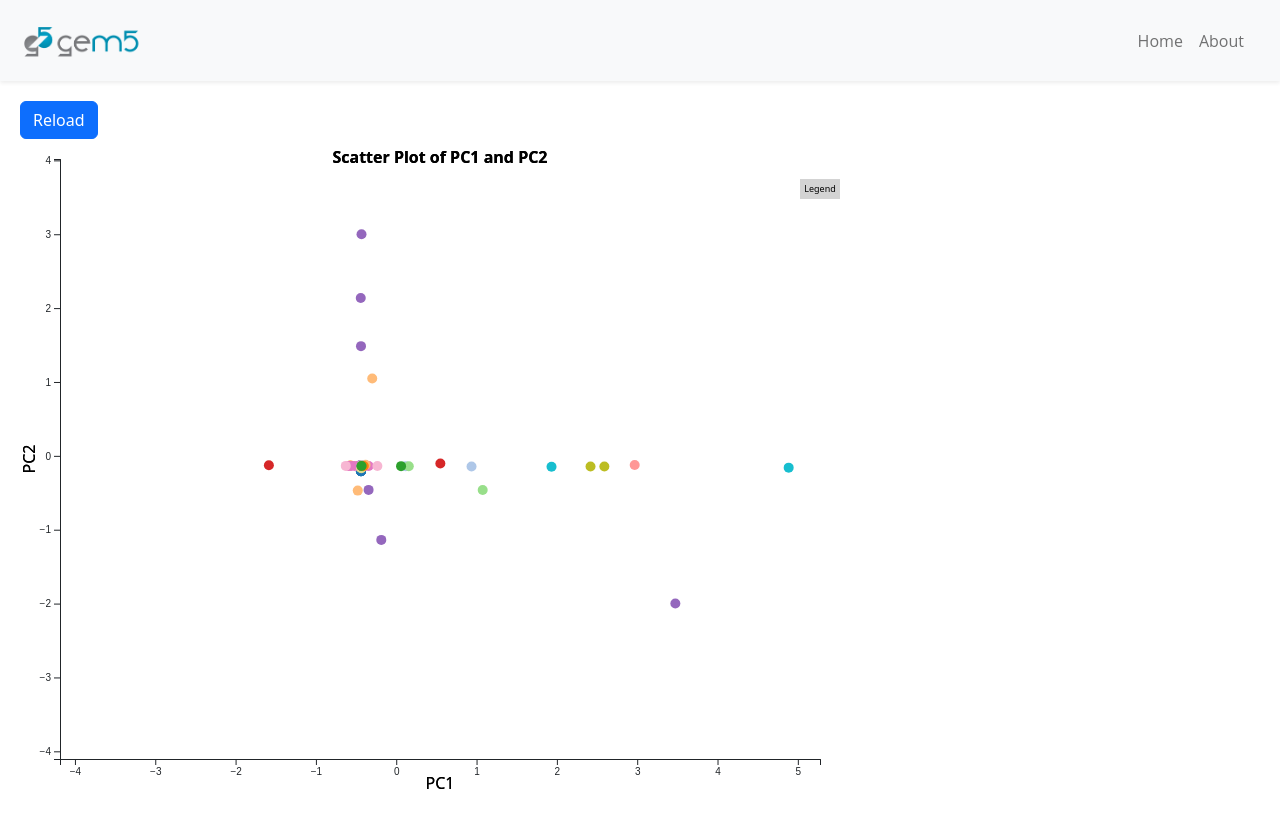
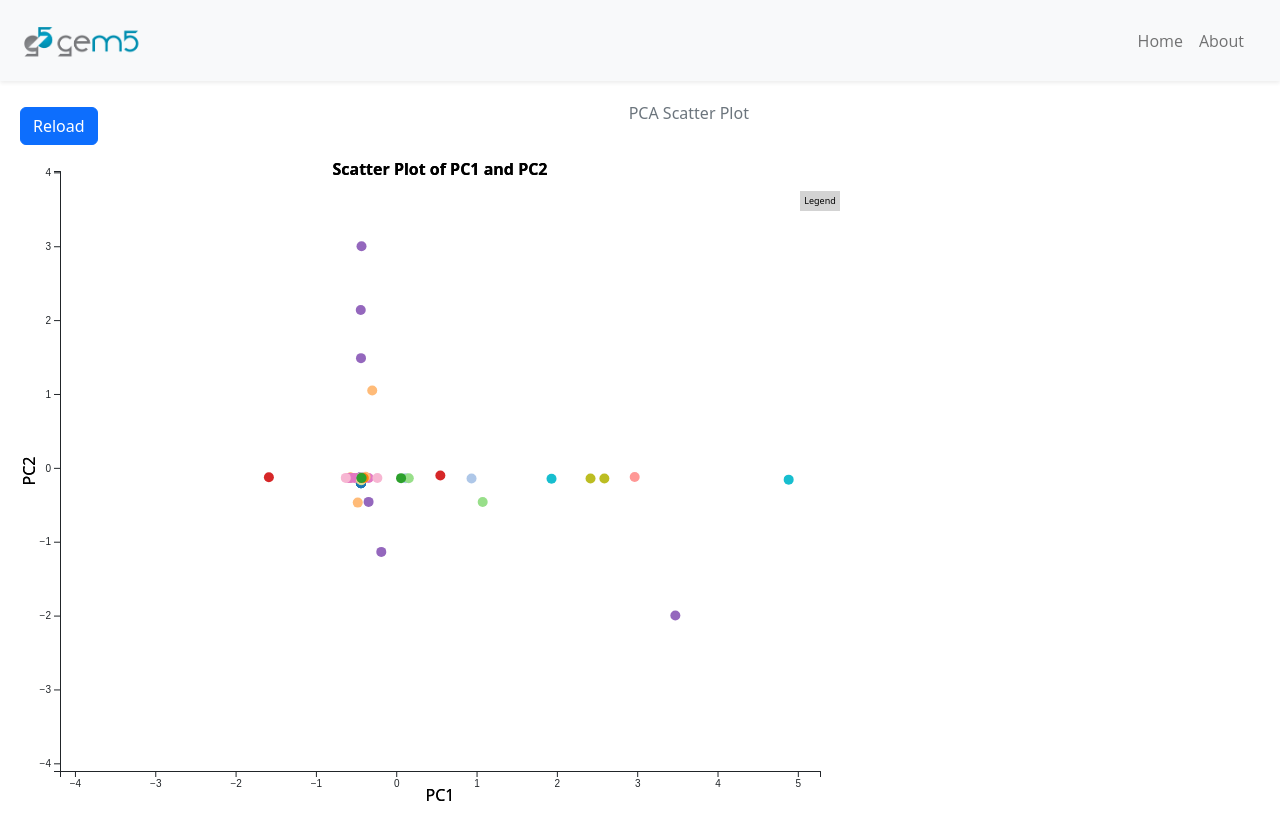
Before and after one commit to kunpai/ECS272-final-project, a Next.js app in the folder ecs-272-fin/: page / in a window 1280 px wide. Shown: the top 840 px of the page. Built offline with nearby package versions, Linux system fonts and the light colour scheme.

Commit message:
Add Breadcrumb component to PCA Scatterplot

```diff
--- a/ecs-272-fin/src/components/PCA-Scatterplot.js
+++ b/ecs-272-fin/src/components/PCA-Scatterplot.js
@@ -1,7 +1,7 @@
 import React from 'react';
 import { useState, useEffect } from 'react';
 import { readCSV } from '@/components/util/CSV-Reader';
-import { Button } from "react-bootstrap";
+import { Button, Breadcrumb } from "react-bootstrap";
 
 import ScatterPlot from './graphs/Scatterplot';
 import Tooltip from './graphs/PrincipalComponentPlot';
@@ -14,7 +14,7 @@ export default function PCA_Scatterplot() {
     const [pc2, setPC2] = useState([]);
     const [tooltipAxis, setTooltipAxis] = useState(null);
     const [parameter, setParameter] = useState(null);
-    const [view, setView] = useState('overview');
+    const [view, setView] = useState(null);
 
     useEffect(() => {
         const fetchData = async () => {
@@ -37,12 +37,35 @@ export default function PCA_Scatterplot() {
         window.location.reload(true);
     };
 
+    const viewBreadcrumb = view && view.split('-').map((breadcrumb, index, array) => {
+        const capitalizedBreadcrumb = breadcrumb.charAt(0).toUpperCase() + breadcrumb.slice(1);
+        return (
+            <Breadcrumb.Item
+                key={breadcrumb}
+                onClick={() => setView(array.slice(0, index + 1).join('-'))}
+                active={index === array.length - 1}
+            >
+                {capitalizedBreadcrumb}
+            </Breadcrumb.Item>
+        );
+    });
+
     return (
         <>
+            <div style={{ display: 'flex', flexDirection: 'row', alignItems: 'center', justifyContent: 'space-between', marginLeft: '20px', marginTop: '20px' }}>
                 <div>
-                <Button variant="primary" onClick={handleReload} style={{ marginLeft: '20px', marginTop: '20px' }}>Reload</Button>
+                    <Button variant="primary" onClick={handleReload}>Reload</Button>
                 </div>
-            <div style={{ display: 'flex', flexDirection: 'row', paddingLeft: '20px' }}>
+                <div style={{ textAlign: 'center', flex: 1 }}>
+                    <Breadcrumb style={{ marginBottom: '10px', display: 'inline-block' }}>
+                        <Breadcrumb.Item onClick={() => setView(null)} active={!view}>PCA Scatter Plot</Breadcrumb.Item>
+                        {viewBreadcrumb}
+                    </Breadcrumb>
+                </div>
+            </div>
+
+            <div>
+                <div style={{ display: 'flex', flexDirection: 'row', paddingLeft: '20px', justifyContent: 'flex-start' }}>
                     <ScatterPlot data={data} callbackPC={setTooltipAxis} setParameter={setParameter} setView={setView} />
                     {parameter && view && view.split("-").length <= 3 && (
                         <StarChart parameter={parameter} view={view} setView={setView} />
@@ -54,6 +77,7 @@ export default function PCA_Scatterplot() {
                         <Tooltip axis={tooltipAxis} data={tooltipAxis === 'PC1' ? pc1 : pc2} />
                     )}
                 </div>
+            </div>
         </>
     );
 }
```
Lines whose indentation alone changed are shown as unchanged.
